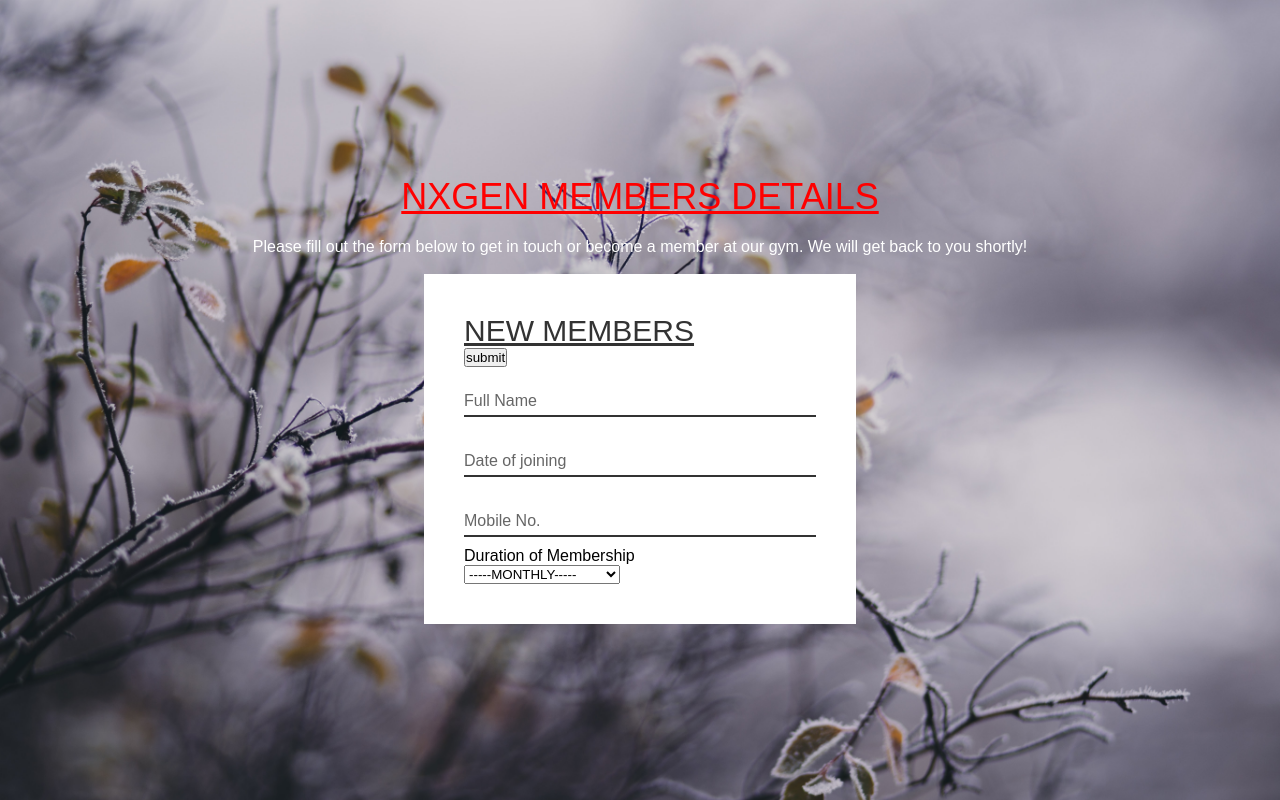
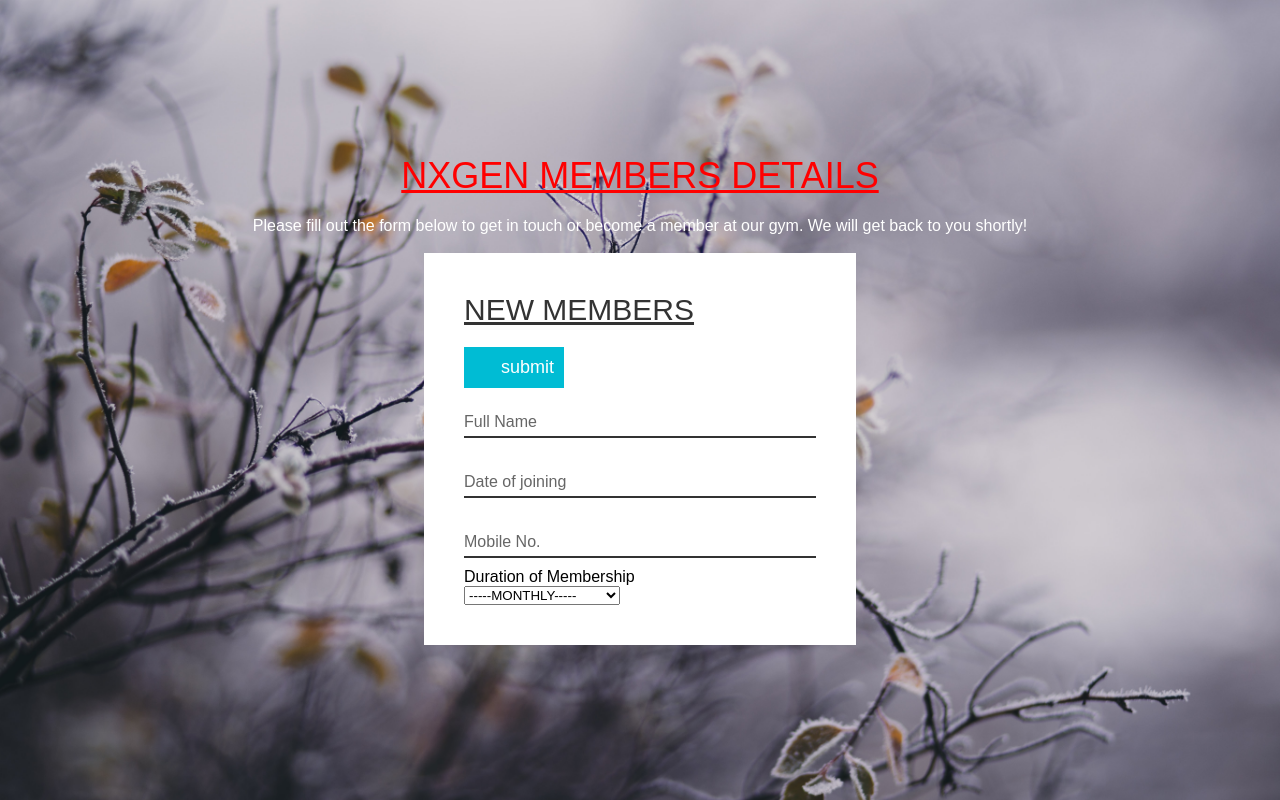
Before and after one commit to manish24012002/NXGEN_FITNESS, a plain HTML site: page pages/memberDetail.html in a window 1280 px wide. Drawn offline with Linux system fonts and the light colour scheme; a web font is replaced by a local one.

Commit message:
Update memberDetail.css

```diff
--- a/pages/memberDetail.css
+++ b/pages/memberDetail.css
@@ -186,3 +186,29 @@
         padding: 10px;
     }
 }
+
+/* contactForm .btn{
+    display: flex;
+    margin-left: auto;
+    margin-right: 50px;
+
+
+} */
+
+.contactForm .btn {
+    display: flex;
+    justify-content: flex-end; /* Align items to the right */
+    margin-top: 20px; /* Add some margin on top */
+    margin-right: 0; /* Ensure there's no extra margin on the right */
+}
+
+.contactForm button {
+    width: 100px;
+    background: #00bcd4;
+    color: #fff;
+    border: none;
+    cursor: pointer;
+    padding: 10px;
+    font-size: 18px;
+    transition: background 0.3s ease;
+}
```
